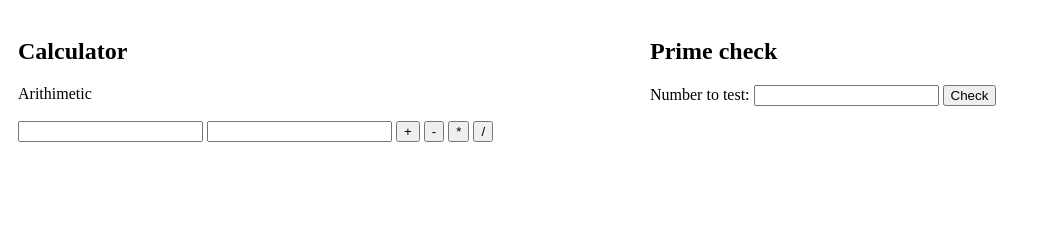
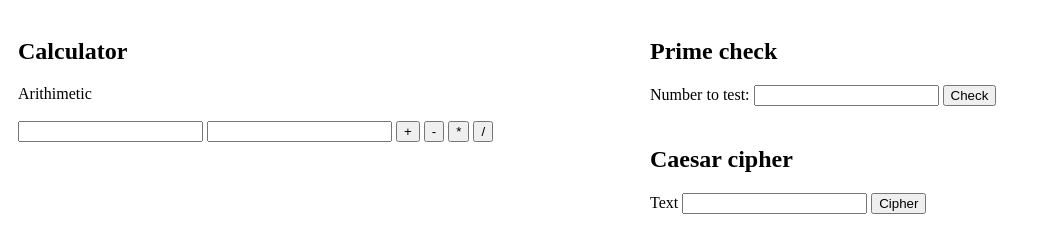
Before and after one commit to Sarthak1904/github.io, a plain HTML site: page index.html in a window 1280 px wide. Shown: the whole page, without its empty margins (0-1041 px from the left). Drawn offline with Linux system fonts and the light colour scheme.

Commit message:
Update index.html

```diff
--- a/index.html
+++ b/index.html
@@ -83,5 +83,14 @@
                 <label id="primeCheckResult"></label>
             </section>
     </div>
+    <div class="column">
+            <section>
+                <h2>Caesar cipher</h2>
+                <label>Text</label>
+                <input id="numberToTest"/>
+                <button onclick="isPrime()">Cipher</button>
+                <label id="primeCheckResult"></label>
+            </section>
+    </div>
 </body>
 </html>
```
